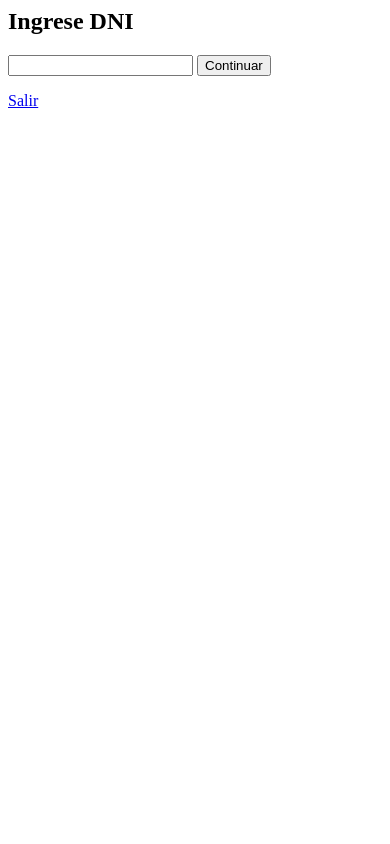
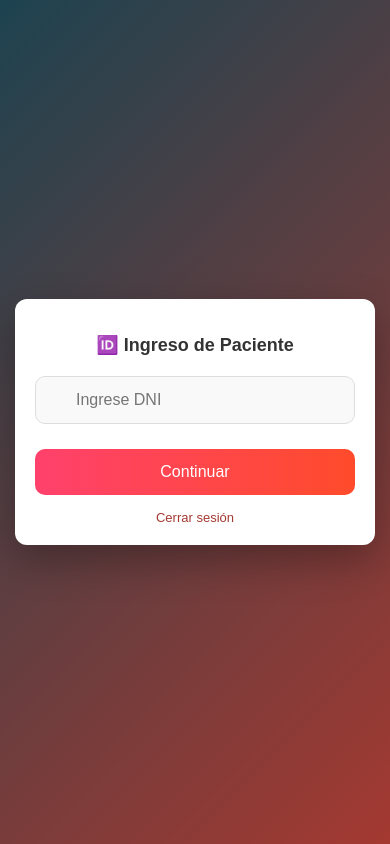
Before and after one commit to KuenenRivera/app-pacientes, a Flask app: page / in a window 390 px wide. Run offline with Flask 3, Linux system fonts and the light colour scheme; a user stored in the database is signed in.

Commit message:
mejora diseño login responsive

```diff
--- a/static/styles.css
+++ b/static/styles.css
@@ -179,3 +179,22 @@ input:invalid {
     }
 
 }
+
+
+
+
+/* ======================================================================================= */
+/* ===== LINK LOGOUT ===== */
+.logout-link {
+    display: block;
+    margin-top: 15px;
+    font-size: 13px;
+    color: #a43931;
+    text-decoration: none;
+    transition: 0.2s;
+}
+
+.logout-link:hover {
+    color: #ff4b2b;
+    text-decoration: underline;
+}
--- a/templates/index.html
+++ b/templates/index.html
@@ -1,7 +1,33 @@
-<h2>Ingrese DNI</h2>
-<form method="POST">
-<input name="dni">
-<button>Continuar</button>
-</form>
+<!DOCTYPE html>
+<html>
+<head>
+    <title>Ingreso DNI</title>
+    <link rel="stylesheet" href="{{ url_for('static', filename='styles.css') }}">
+</head>
 
-<a href="/logout">Salir</a>
+<body class="login-body">
+
+<div class="login-container">
+
+    <div class="login-card">
+
+        <h2>🆔 Ingreso de Paciente</h2>
+
+        <form method="POST">
+
+            <div class="input-group">
+                <input type="text" name="dni" placeholder="Ingrese DNI" required>
+            </div>
+
+            <button>Continuar</button>
+
+        </form>
+
+        <a href="/logout" class="logout-link">Cerrar sesión</a>
+
+    </div>
+
+</div>
+
+</body>
+</html>
```
